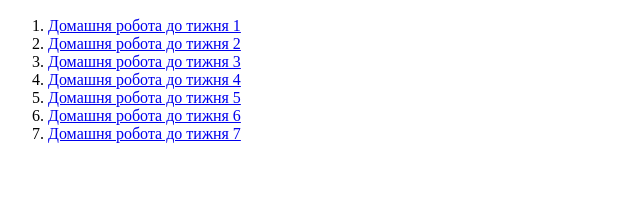
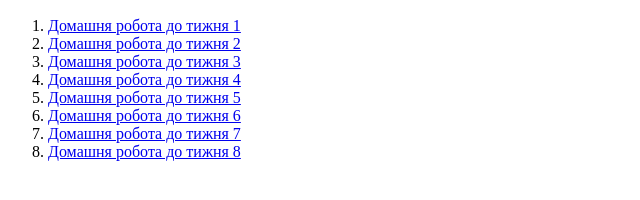
Before and after one commit to kisochkar/FIm-24, a plain HTML site: page index.html in a window 1280 px wide. Shown: the part 96-296 px from the top of the page, without its empty margins (0-640 px from the left). Drawn offline with Linux system fonts and the light colour scheme.

Commit message:
Add files via upload

```diff
--- a/index.html
+++ b/index.html
@@ -15,6 +15,7 @@
 <li><a href="hv5/homvork5.html" target="_blank">Домашня робота до тижня 5</a></li>
 <li><a href="hv6/homvork6.html" target="_blank">Домашня робота до тижня 6</a></li>
 <li><a href="lw1/laboratorywork1.html" target="_blank">Домашня робота до тижня 7</a></li>
+<li><a href="lw2/laboratorywork2.html" target="_blank">Домашня робота до тижня 8</a></li>
 </ol>
 </body>
 </html>
```
